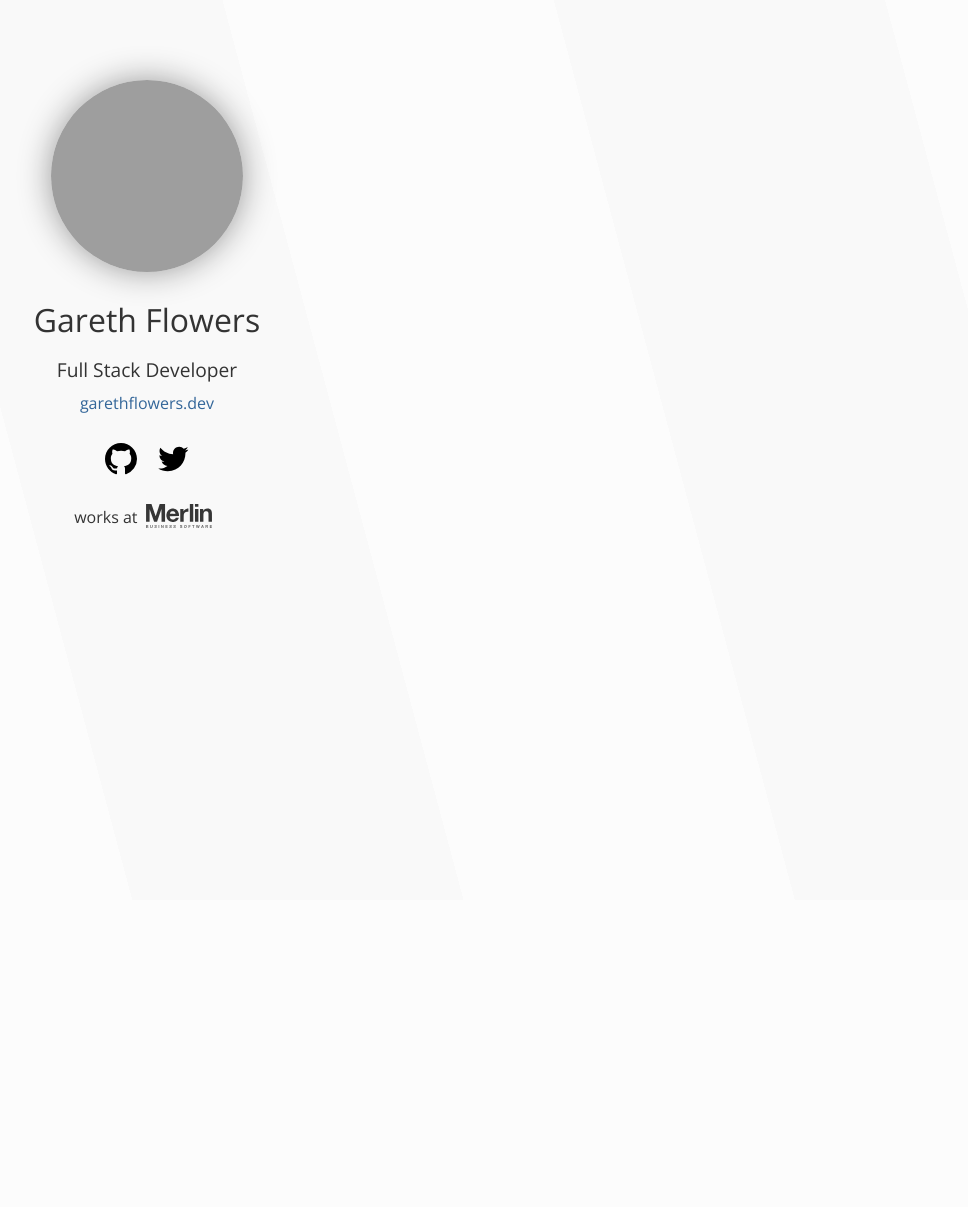
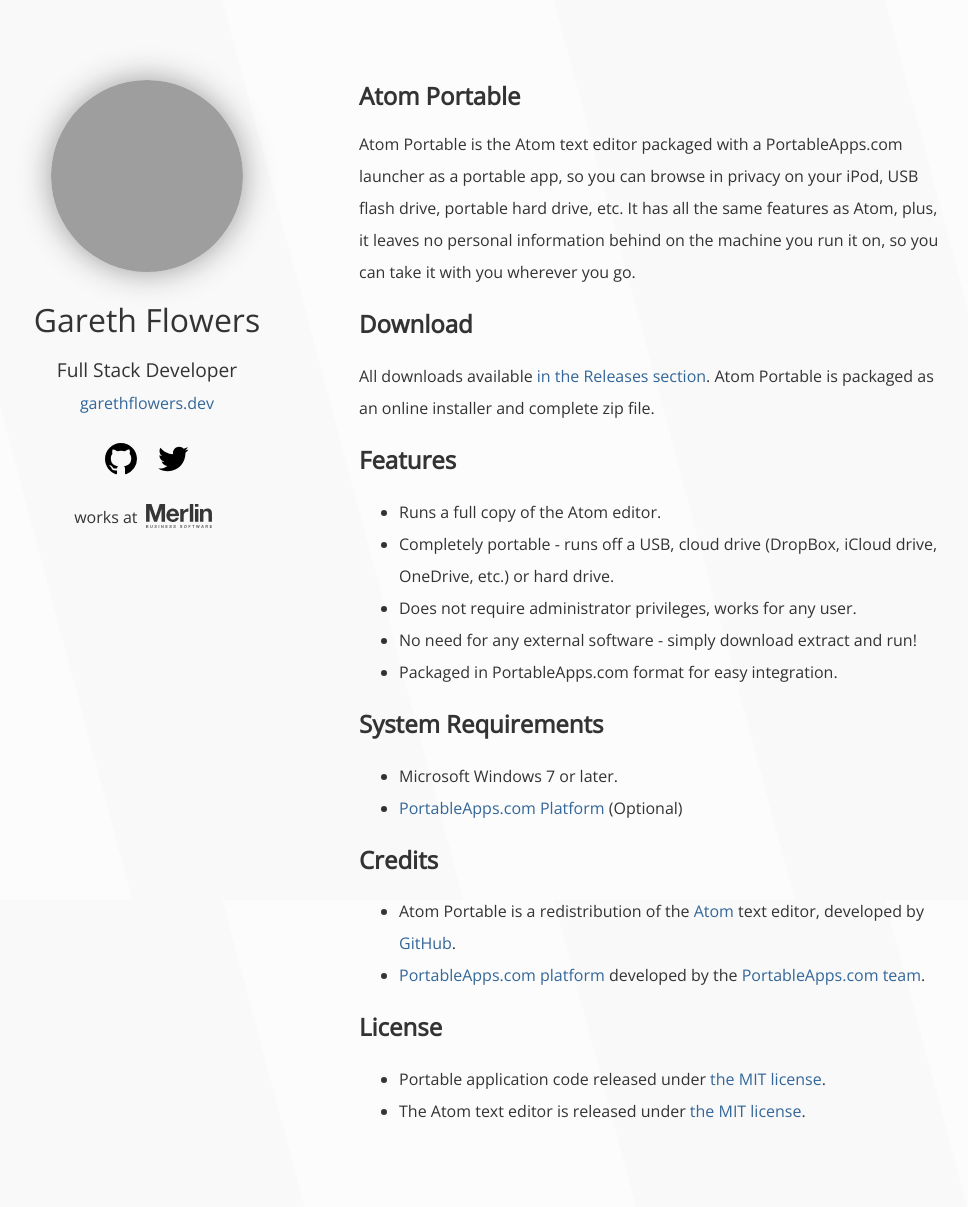
Before and after one commit to garethflowers/garethflowers.github.io, a Jekyll site: the page built from _projects/atom-portable.md, in a window 1280 px wide. Shown: the whole page, without its empty margins (199-1167 px from the left). Built offline with Jekyll 4.4.1, drawn with Linux system fonts in a browser that asks for light colours; before the commit the page ends 900 px from its top, so only the background shows below that; grey boxes are pictures that could not be loaded.

Commit message:
feat(): moves atom portable locally

```diff
--- a/_projects/atom-portable.md
+++ b/_projects/atom-portable.md
@@ -4,3 +4,47 @@
 permalink: /atom-portable/
 title: Atom Portable
 ---
+
+# Atom Portable
+
+Atom Portable is the Atom text editor packaged with a PortableApps.com launcher
+as a portable app, so you can browse in privacy on your iPod, USB flash drive,
+portable hard drive, etc. It has all the same features as Atom, plus, it leaves
+no personal information behind on the machine you run it on, so you can take it
+with you wherever you go.
+
+## Download
+All downloads available [in the Releases section][D1]. Atom Portable is packaged
+as an online installer and complete zip file.
+
+ [D1]: https://github.com/garethflowers/atom-portable/releases/latest
+
+## Features
+* Runs a full copy of the Atom editor.
+* Completely portable - runs off a USB, cloud drive (DropBox, iCloud drive,
+  OneDrive, etc.) or hard drive.
+* Does not require administrator privileges, works for any user.
+* No need for any external software - simply download extract and run!
+* Packaged in PortableApps.com format for easy integration.
+
+## System Requirements
+* Microsoft Windows 7 or later.
+* [PortableApps.com Platform][S1] (Optional)
+
+ [S1]: http://portableapps.com/download
+
+## Credits
+* Atom Portable is a redistribution of the [Atom][C1] text editor, developed
+  by [GitHub][C2].
+* [PortableApps.com platform][S1] developed by the [PortableApps.com team][C3].
+
+ [C1]: https://atom.io
+ [C2]: https://github.com
+ [C3]: http://portableapps.com
+
+## License
+* Portable application code released under [the MIT license][L1].
+* The Atom text editor is released under [the MIT license][L2].
+
+ [L1]: https://raw.githubusercontent.com/garethflowers/atom-portable/master/LICENSE
+ [L2]: https://raw.githubusercontent.com/atom/atom/master/LICENSE.md
```
